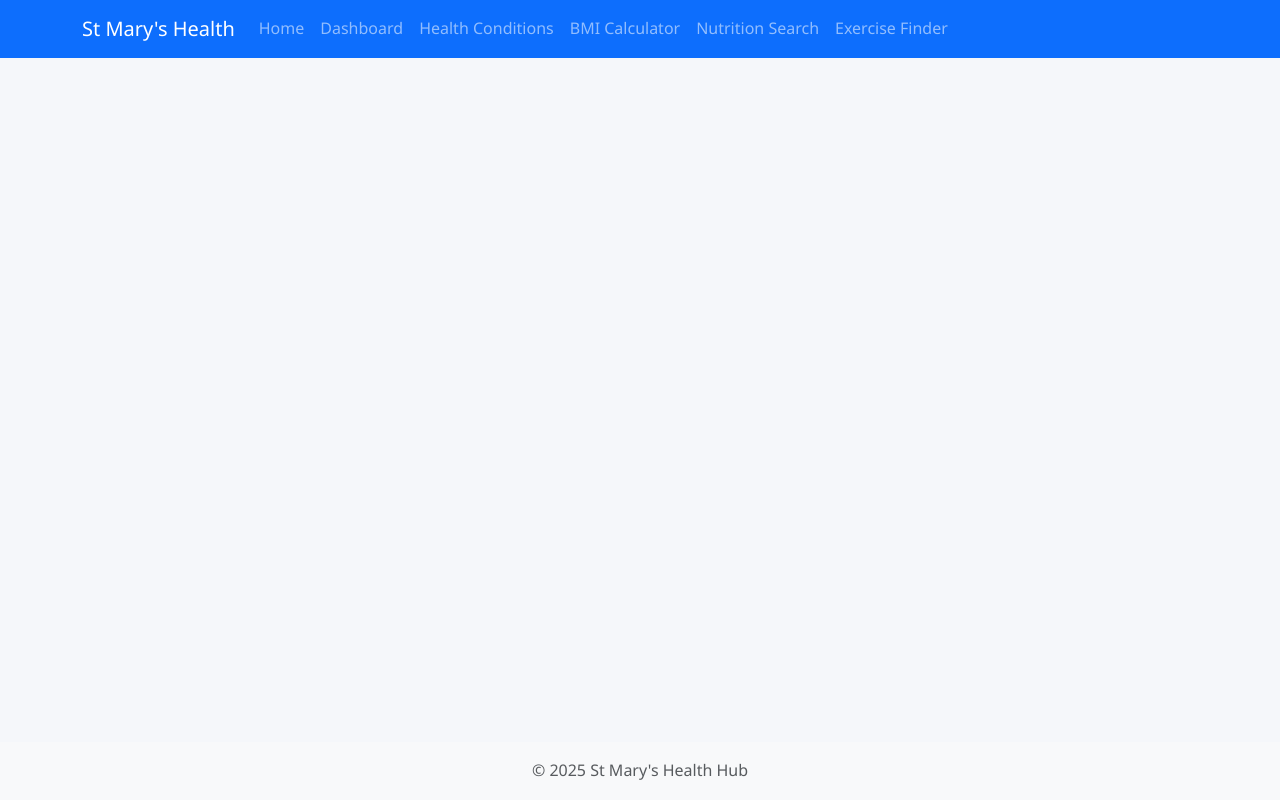
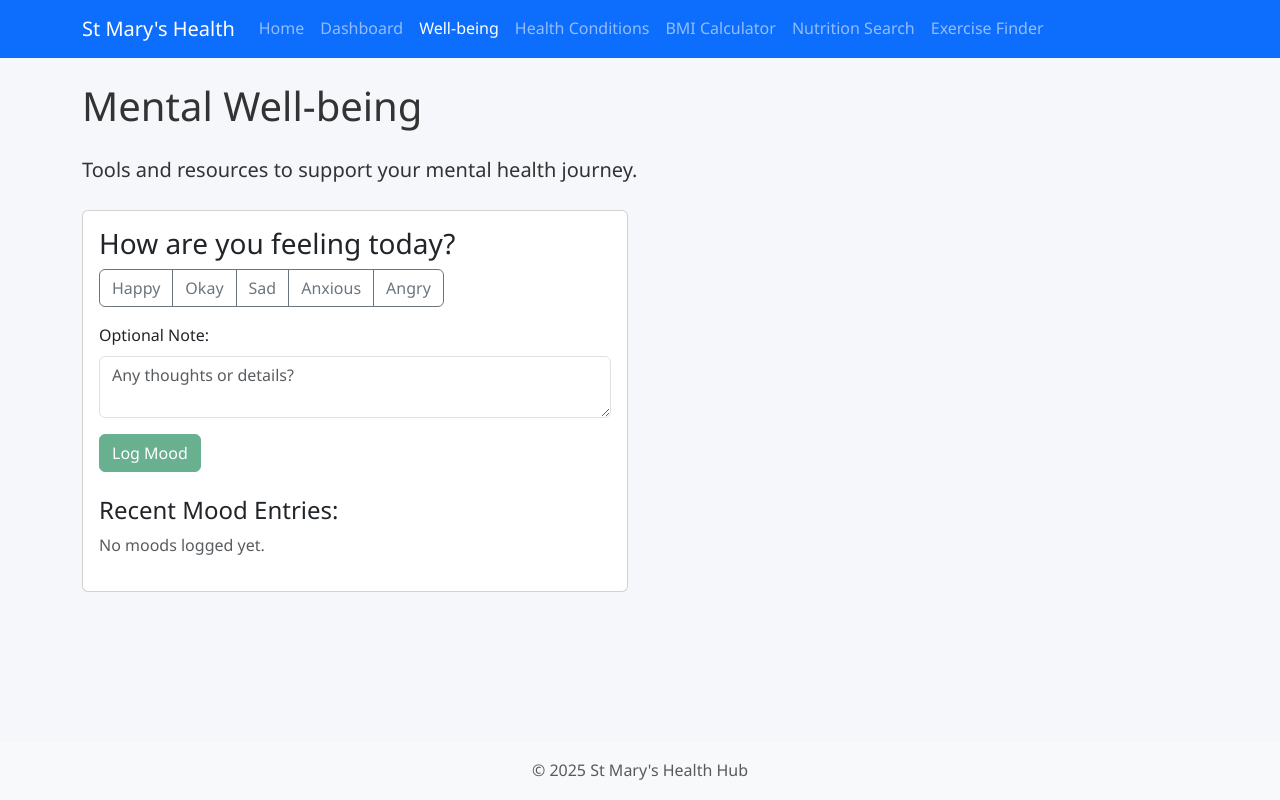
Before and after one commit to Anas-JH/Health-Tracker, a React (Vite) app: page /wellbeing in a window 1280 px wide. Built offline with nearby package versions, Linux system fonts and the light colour scheme.

Commit message:
Implemented a mood tracker with the option to leave a note related to the mood

```diff
--- a/src/App.jsx
+++ b/src/App.jsx
@@ -6,6 +6,7 @@ import BMICalculator from './pages/BMICalculator';
 import NutritionPage from './pages/NutritionPage';
 import ExercisesPage from './pages/ExercisesPage';
 import DashboardPage from './pages/DashboardPage';
+import WellbeingPage from './pages/WellbeingPage';
 import { Container, Navbar, Nav } from 'react-bootstrap';
 import { LinkContainer } from 'react-router-bootstrap';
 import './App.css';
@@ -26,6 +27,9 @@ function App() {
               </LinkContainer>
               <LinkContainer to="/dashboard">
                 <Nav.Link>Dashboard</Nav.Link>
+              </LinkContainer>
+              <LinkContainer to="/wellbeing">
+                <Nav.Link>Well-being</Nav.Link>
               </LinkContainer>
               <LinkContainer to="/conditions">
                 <Nav.Link>Health Conditions</Nav.Link>
@@ -52,6 +56,7 @@ function App() {
           <Route path="/nutrition" element={<NutritionPage />} />
           <Route path="/exercises" element={<ExercisesPage />} />
           <Route path="/dashboard" element={<DashboardPage />} />
+          <Route path="/wellbeing" element={<WellbeingPage />} />
         </Routes>
       </Container>
 
--- /dev/null
+++ b/src/components/MoodTracker.jsx
@@ -0,0 +1,125 @@
+import React, { useState, useEffect } from 'react';
+import { Card, Button, Form, ListGroup, Row, Col, ButtonGroup } from 'react-bootstrap';
+
+const MOOD_STORAGE_KEY = 'healthHubMoodEntries';
+const MOOD_OPTIONS = ['Happy', 'Okay', 'Sad', 'Anxious', 'Angry'];
+
+function MoodTracker() {
+    const [moodEntries, setMoodEntries] = useState(() => {
+        const savedEntries = localStorage.getItem(MOOD_STORAGE_KEY);
+        try {
+            const initialValue = JSON.parse(savedEntries);
+            return Array.isArray(initialValue) ? initialValue : [];
+        } catch (e) {
+            return [];
+        }
+    });
+    const [selectedMood, setSelectedMood] = useState('');
+    const [note, setNote] = useState('');
+
+
+    useEffect(() => {
+        localStorage.setItem(MOOD_STORAGE_KEY, JSON.stringify(moodEntries));
+    }, [moodEntries]);
+
+    const handleMoodSelect = (mood) => {
+        setSelectedMood(mood);
+    };
+
+    const handleNoteChange = (event) => {
+        setNote(event.target.value);
+    };
+
+    const logMoodEntry = () => {
+        if (!selectedMood) {
+            console.warn("Please select a mood first.");
+            return;
+        }
+
+        const newEntry = {
+            id: Date.now(),
+            mood: selectedMood,
+            note: note,
+            timestamp: new Date().toISOString(),
+        };
+
+        setMoodEntries(prevEntries => [newEntry, ...prevEntries]);
+
+
+        setSelectedMood('');
+        setNote('');
+    };
+
+
+    return (
+        <Card>
+            <Card.Body>
+                <Card.Title as="h3">How are you feeling today?</Card.Title>
+
+                <div className="mb-3">
+                    <ButtonGroup aria-label="Mood selection">
+                        {MOOD_OPTIONS.map(mood => (
+                            <Button
+                                key={mood}
+                                variant={selectedMood === mood ? 'primary' : 'outline-secondary'}
+                                onClick={() => handleMoodSelect(mood)}
+                            >
+                                {mood}
+                            </Button>
+                        ))}
+                    </ButtonGroup>
+                </div>
+
+
+                <Form.Group className="mb-3" controlId="moodNote">
+                    <Form.Label>Optional Note:</Form.Label>
+                    <Form.Control
+                        as="textarea"
+                        rows={2}
+                        value={note}
+                        onChange={handleNoteChange}
+                        placeholder="Any thoughts or details?"
+                    />
+                </Form.Group>
+
+
+                <Button
+                    variant="success"
+                    onClick={logMoodEntry}
+                    disabled={!selectedMood}
+                >
+                    Log Mood
+                </Button>
+
+
+                <div className="mt-4">
+                    <h4>Recent Mood Entries:</h4>
+                    {moodEntries.length === 0 ? (
+                        <p className="text-muted">No moods logged yet.</p>
+                    ) : (
+                        <ListGroup variant="flush">
+                            {moodEntries.slice(0, 5).map(entry => (
+                                <ListGroup.Item key={entry.id} className="d-flex justify-content-between align-items-start">
+                                    <div>
+                                        <strong>{entry.mood}</strong>
+                                        {entry.note && <div className="text-muted ms-2 fst-italic"> - "{entry.note}"</div>}
+                                    </div>
+                                    <small className="text-muted">
+                                        {new Date(entry.timestamp).toLocaleDateString()} {new Date(entry.timestamp).toLocaleTimeString()}
+                                    </small>
+                                </ListGroup.Item>
+                            ))}
+                        </ListGroup>
+                    )}
+                    {moodEntries.length > 5 && (
+                        <div className="text-center mt-2">
+                            <small className="text-muted">(Showing latest 5 entries)</small>
+                        </div>
+                    )}
+                </div>
+            </Card.Body>
+        </Card>
+    );
+}
+
+export default MoodTracker;
--- /dev/null
+++ b/src/pages/WellbeingPage.jsx
@@ -0,0 +1,19 @@
+import React from 'react';
+import { Row, Col } from 'react-bootstrap';
+import MoodTracker from '../components/MoodTracker';
+
+function WellbeingPage() {
+    return (
+        <div>
+            <h1 className="mb-4">Mental Well-being</h1>
+            <p className="lead mb-4">Tools and resources to support your mental health journey.</p>
+            <Row>
+                <Col md={8} lg={6}>
+                    <MoodTracker />
+                </Col>
+            </Row>
+        </div>
+    );
+}
+
+export default WellbeingPage;
```
